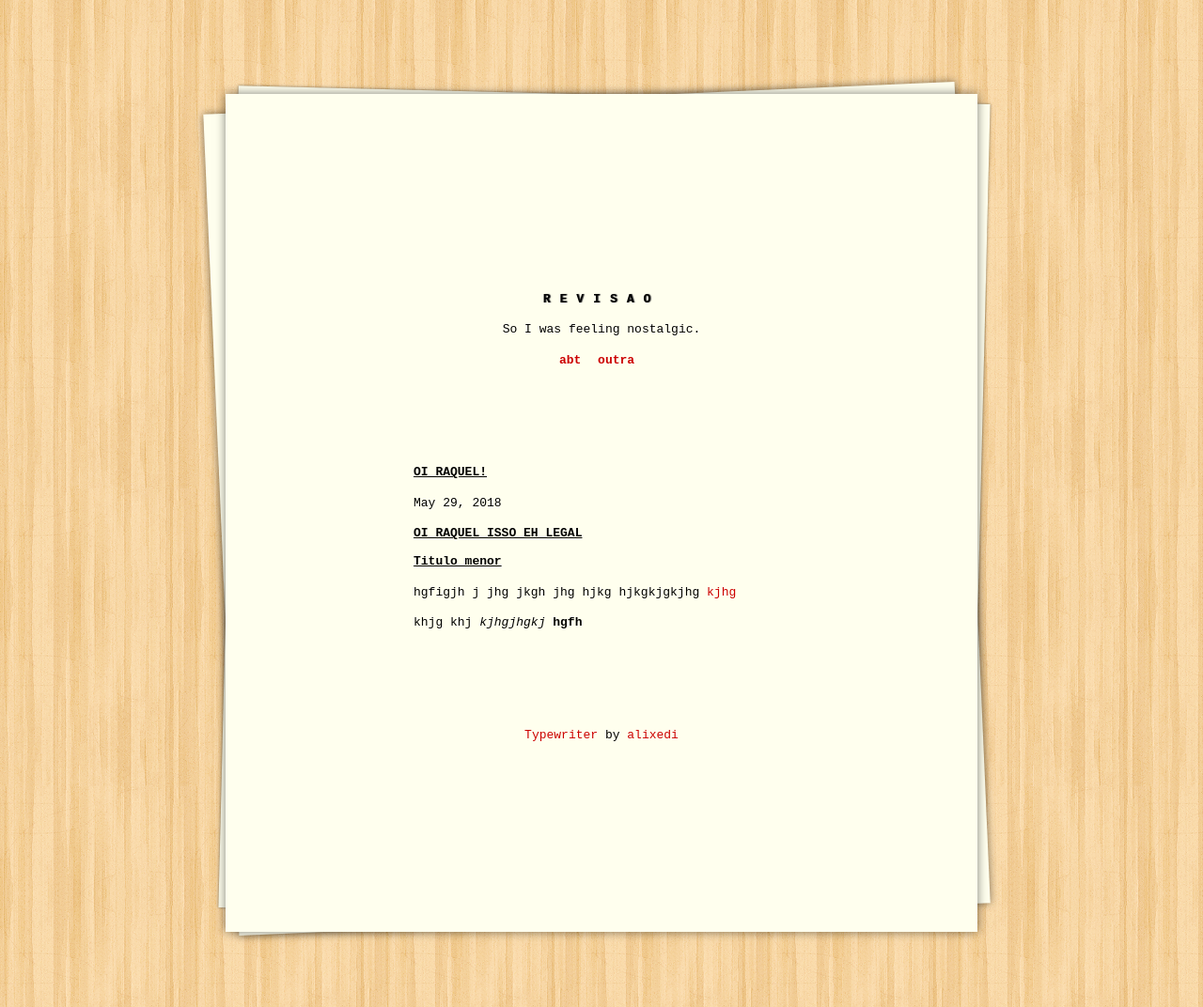
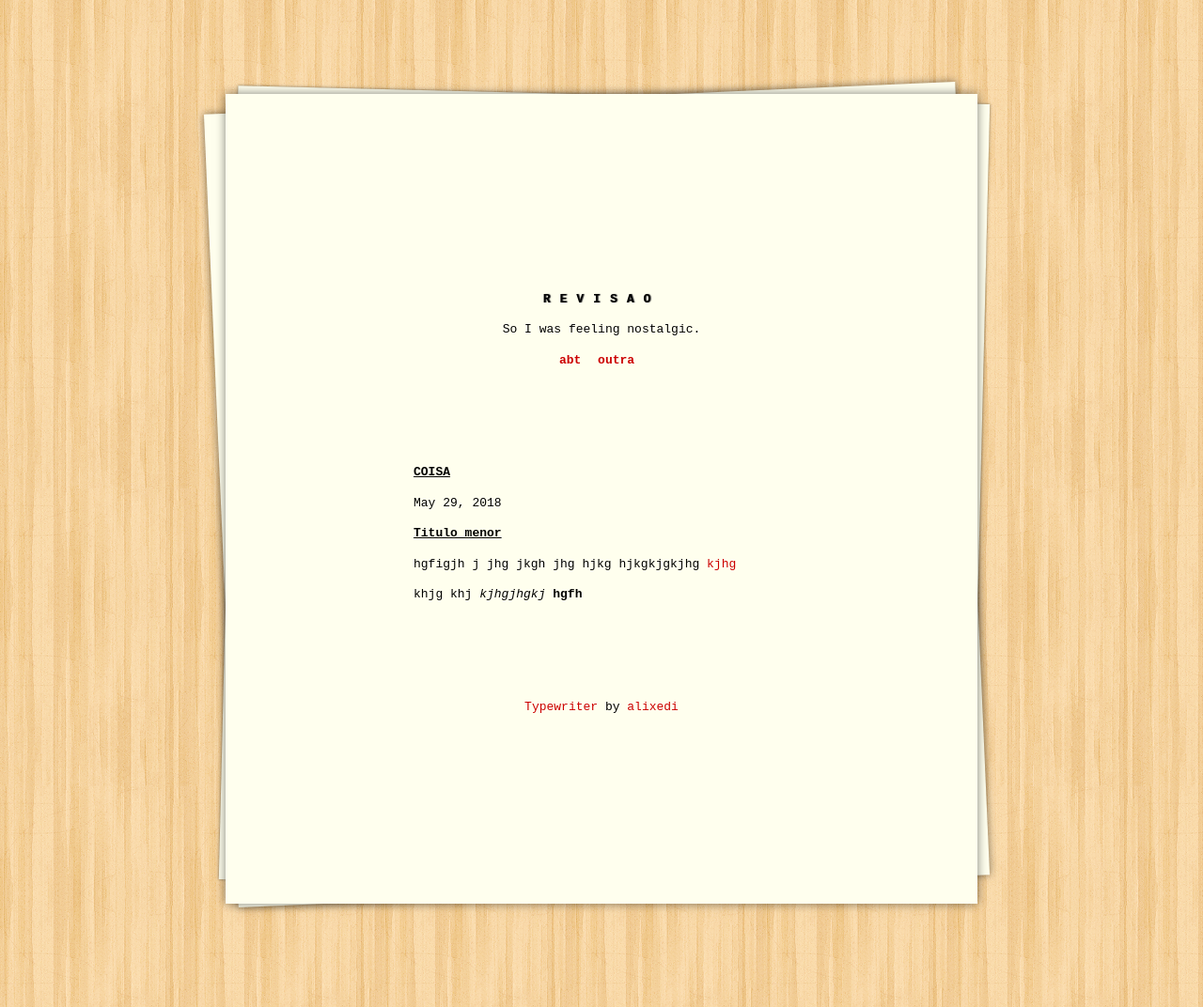
Before and after one commit to raqueldiniz/site, a Jekyll site: the page built from _posts/2018-05-29-oi-raquel.md, in a window 1280 px wide. Shown: the whole page at 94% size. Built offline with Jekyll 4.4.1, drawn with Linux system fonts in a browser that asks for light colours.

Commit message:
Update and rename 2018-05-29-oi-raquel.markdown to 2018-05-29-oi-raquel.md

```diff
--- a/_posts/2018-05-29-oi-raquel.markdown
+++ b/_posts/2018-05-29-oi-raquel.md
@@ -1,9 +1,7 @@
 ---
 layout: post
-title: "OI Raquel!"
+title: "Coisa"
 ---
-
-# Oi Raquel isso eh legal
 
 ## Titulo menor
 
```
